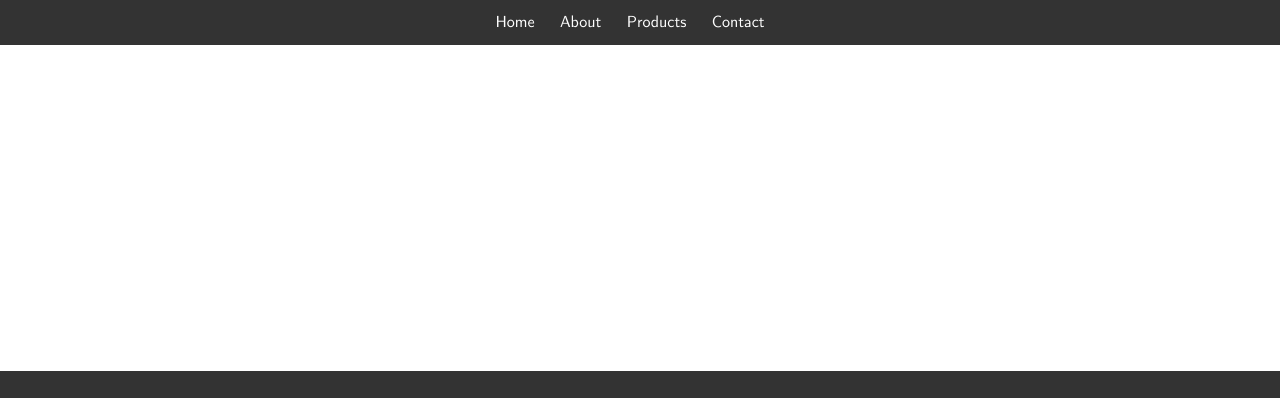
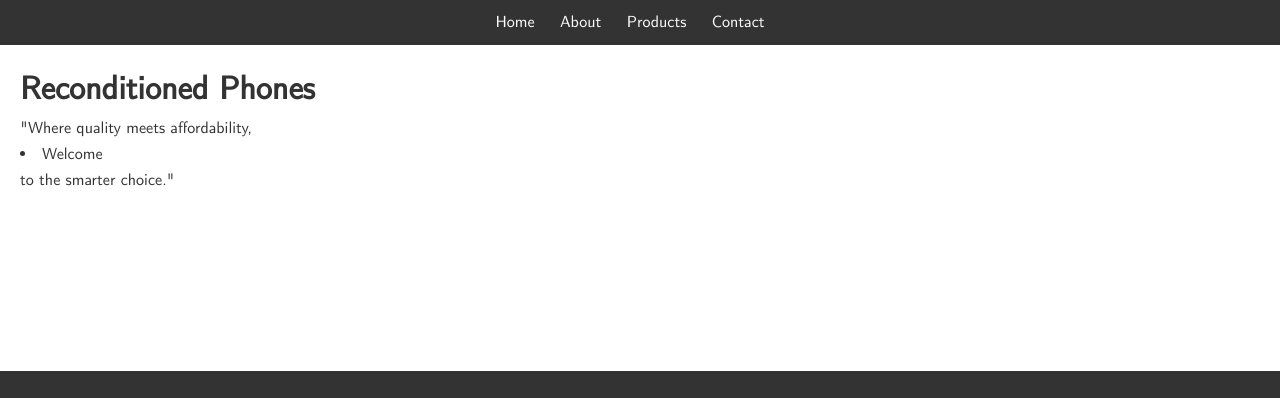
Before and after one commit to TyreseCardinal/LocalBusiness, a plain HTML site: page index.html in a window 1280 px wide. Shown: the part 157-555 px from the top of the page. Drawn offline with Linux system fonts and the light colour scheme; files whose address does not match are found by name.

Commit message:
started on main section, homepage

```diff
--- a/css/style.css
+++ b/css/style.css
@@ -155,3 +155,8 @@ main {
     background-color: #555;
   }
 }
+
+.companynamewelcome {
+  display: grid;
+  background-color: ;
+}
--- a/index.html
+++ b/index.html
@@ -32,7 +32,19 @@
   <!-- Main Content -->
   <main>
     <!-- Your main content goes here -->
-
+  <div class="companynamewelcome">
+    <h1>
+      Reconditioned Phones
+    </h1>
+  <div class="welcometextslogan">
+    <p>
+      "Where quality meets affordability,
+      <li>
+        Welcome
+      </li>
+        to the smarter choice."
+    </p>
+  </div>
   </main>
 
   <!-- Footer -->
```
